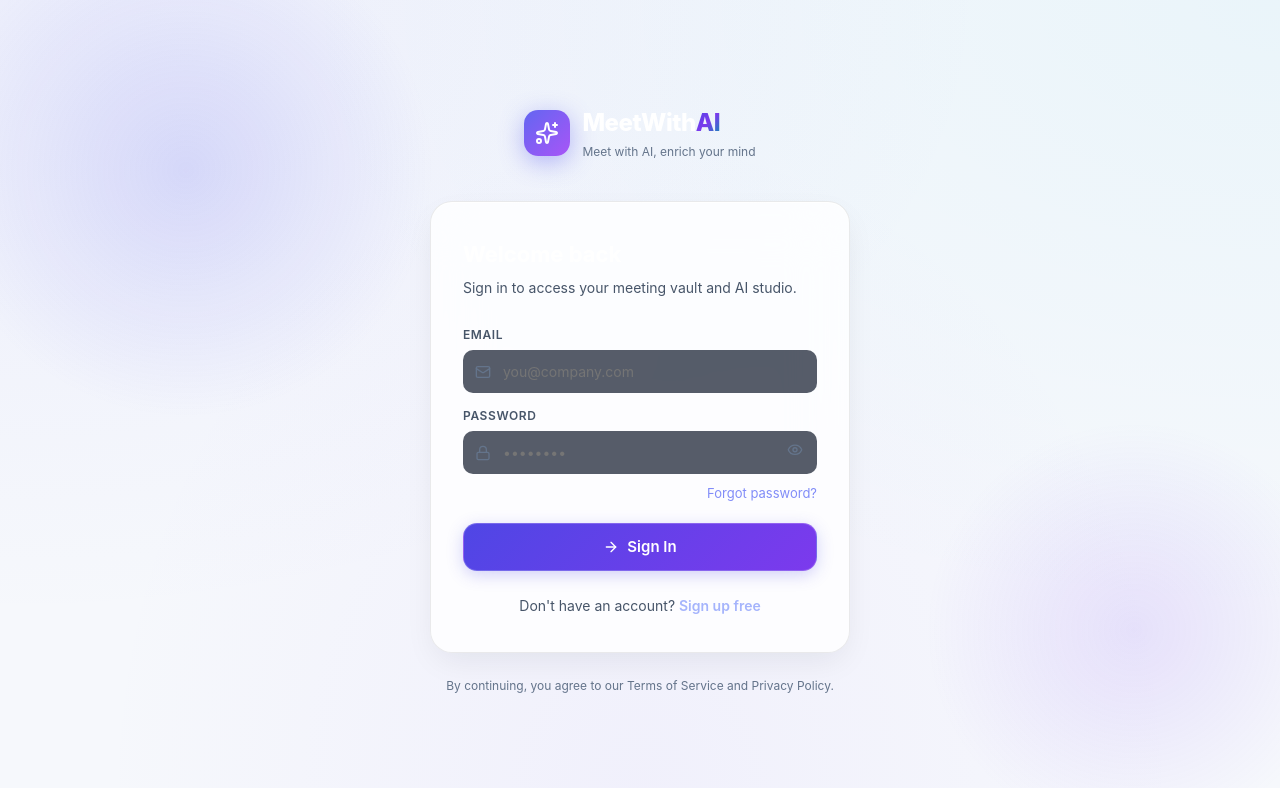
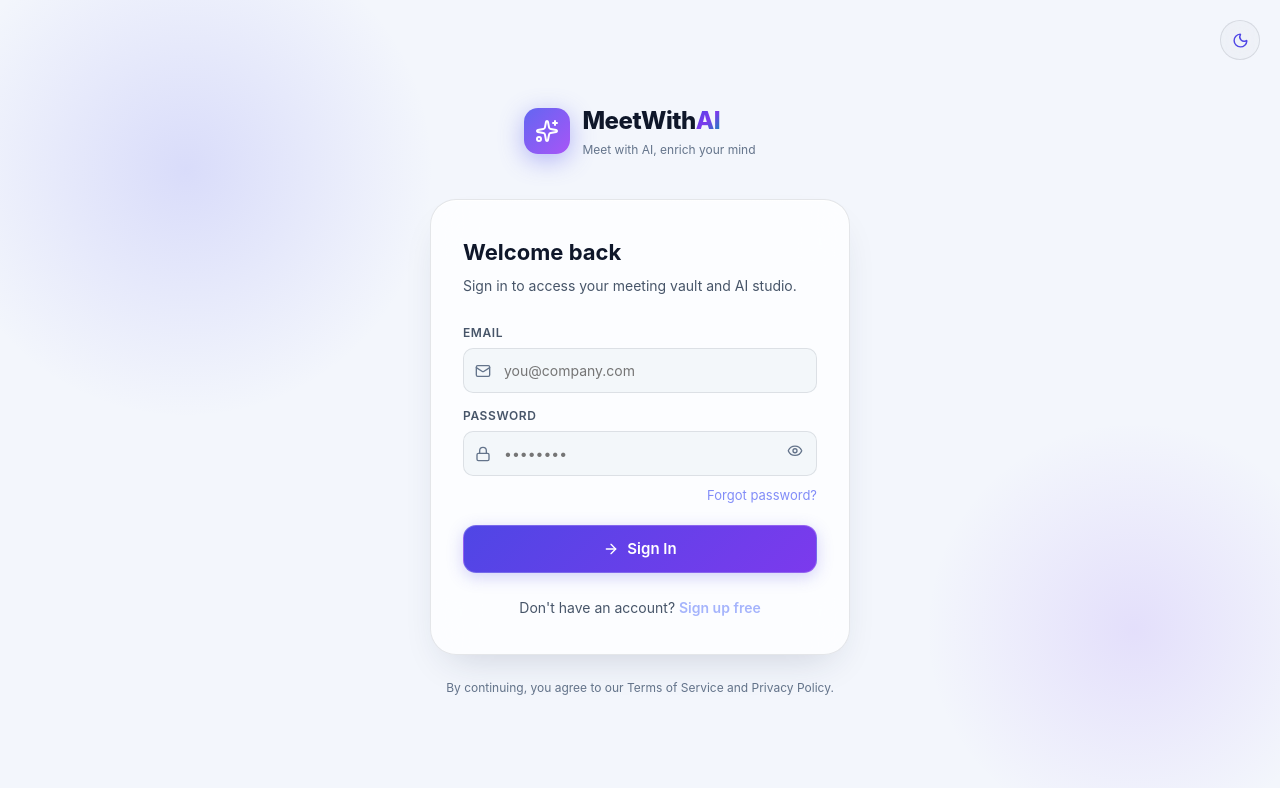
Before and after one commit to youhao015/meet_with_ai, a React (Vite) app: page / in a window 1280 px wide. Shown: the top 788 px of the page. Built offline with nearby package versions, Linux system fonts and the light colour scheme; no server answers.

Commit message:
Support direct browser Groq Whisper transcription for Vercel without local server

```diff
--- a/src/components/AudioCapturePanel.tsx
+++ b/src/components/AudioCapturePanel.tsx
@@ -257,7 +257,9 @@ export const AudioCapturePanel: React.FC<AudioCapturePanelProps> = ({
             background: 'var(--glass-surface-subtle)',
             padding: '10px 18px',
             borderRadius: '14px',
-            border: '1px solid var(--glass-border)'
+            border: '1px solid var(--glass-border)',
+            alignSelf: 'flex-end',
+            minHeight: '76px'
           }}>
             <div style={{ display: 'flex', alignItems: 'center', gap: '8px' }}>
               {isRecording ? (
--- a/src/components/AuthPage.tsx
+++ b/src/components/AuthPage.tsx
@@ -1,10 +1,12 @@
 import { useState } from 'react';
-import { Mail, Lock, User, Eye, EyeOff, Sparkles, ArrowRight, RefreshCw } from 'lucide-react';
+import { Mail, Lock, User, Eye, EyeOff, Sparkles, ArrowRight, RefreshCw, Moon, Sun } from 'lucide-react';
 import { signInWithEmail, signUpWithEmail, sendPasswordReset } from '../services/auth';
+import { useTheme } from '../context/ThemeContext';
 
 type AuthMode = 'login' | 'signup' | 'reset';
 
 export function AuthPage() {
+  const { theme, toggleTheme } = useTheme();
   const [mode, setMode] = useState<AuthMode>('login');
   const [email, setEmail] = useState('');
   const [password, setPassword] = useState('');
@@ -64,6 +66,18 @@ export function AuthPage() {
       position: 'relative',
       overflow: 'hidden'
     }}>
+      <button
+        type="button"
+        onClick={toggleTheme}
+        aria-label={`Switch to ${theme === 'dark' ? 'light' : 'dark'} mode`}
+        className="btn-secondary"
+        style={{
+          position: 'absolute', top: '20px', right: '20px', zIndex: 1,
+          width: '40px', height: '40px', padding: 0, borderRadius: '50%'
+        }}
+      >
+        {theme === 'dark' ? <Sun size={17} color="var(--accent-amber)" /> : <Moon size={17} color="var(--accent-primary)" />}
+      </button>
       {/* Background orbs */}
       <div style={{ position: 'absolute', inset: 0, pointerEvents: 'none', overflow: 'hidden' }}>
         <div style={{ position: 'absolute', top: '-10%', left: '-5%', width: '500px', height: '500px', borderRadius: '50%', background: 'radial-gradient(circle, rgba(99,102,241,0.18) 0%, transparent 70%)' }} />
@@ -76,7 +90,7 @@ export function AuthPage() {
           <Sparkles size={24} color="#ffffff" />
         </div>
         <div>
-          <span style={{ fontFamily: 'var(--font-heading)', fontSize: '24px', fontWeight: 800, color: '#ffffff', letterSpacing: '-0.5px' }}>
+          <span style={{ fontFamily: 'var(--font-heading)', fontSize: '24px', fontWeight: 800, color: 'var(--text-primary)', letterSpacing: '-0.5px' }}>
             MeetWith<span className="gradient-text">AI</span>
           </span>
           <p style={{ fontSize: '12px', color: 'var(--text-muted)', margin: '2px 0 0' }}>
@@ -89,7 +103,7 @@ export function AuthPage() {
       <div className="glass-panel" style={{ width: '100%', maxWidth: '420px', padding: '36px 32px' }}>
         {/* Card Header */}
         <div style={{ marginBottom: '28px' }}>
-          <h1 style={{ fontFamily: 'var(--font-heading)', fontSize: '22px', fontWeight: 700, color: '#ffffff', marginBottom: '6px' }}>
+          <h1 style={{ fontFamily: 'var(--font-heading)', fontSize: '22px', fontWeight: 700, color: 'var(--text-primary)', marginBottom: '6px' }}>
             {mode === 'login' ? 'Welcome back' : mode === 'signup' ? 'Create your account' : 'Reset password'}
           </h1>
           <p style={{ fontSize: '14px', color: 'var(--text-secondary)' }}>
@@ -239,10 +253,10 @@ const inputStyle: React.CSSProperties = {
   paddingRight: '14px',
   paddingTop: '11px',
   paddingBottom: '11px',
-  background: 'rgba(15, 23, 42, 0.7)',
+  background: 'var(--input-bg)',
   border: '1px solid var(--border-subtle)',
   borderRadius: '10px',
-  color: '#ffffff',
+  color: 'var(--text-primary)',
   fontSize: '14px',
   outline: 'none',
   boxSizing: 'border-box',
--- a/src/components/MeetingHistory.tsx
+++ b/src/components/MeetingHistory.tsx
@@ -143,7 +143,7 @@ export const MeetingHistory: React.FC<MeetingHistoryProps> = ({ onSelectMeeting
       ) : filteredMeetings.length === 0 ? (
         <div className="glass-panel" style={{ textAlign: 'center', padding: '60px 20px' }}>
           <Database size={36} color="#6366f1" style={{ margin: '0 auto 14px', display: 'block', opacity: 0.8 }} />
-          <h3 style={{ fontSize: '17px', color: '#ffffff', marginBottom: '6px' }}>
+          <h3 style={{ fontSize: '17px', color: 'var(--text-primary)', marginBottom: '6px' }}>
             {searchQuery ? 'No Matching Meetings' : 'No Saved Meetings Yet'}
           </h3>
           <p style={{ fontSize: '13px', color: 'var(--text-muted)', maxWidth: '420px', margin: '0 auto' }}>
--- a/src/index.css
+++ b/src/index.css
@@ -6,25 +6,29 @@
 :root,
 [data-theme="dark"] {
   /* Color Palette — Deep Space Obsidian */
-  --bg-primary: #070a12;
-  --bg-secondary: #0c111d;
-  --bg-radial-1: rgba(99, 102, 241, 0.12);
-  --bg-radial-2: rgba(139, 92, 246, 0.09);
-  --bg-radial-3: rgba(6, 182, 212, 0.07);
+  --bg-primary: #090c15;
+  --bg-secondary: #111725;
+  --bg-dark: var(--bg-primary);
+  --bg-radial-1: rgba(107, 114, 255, 0.18);
+  --bg-radial-2: rgba(168, 85, 247, 0.13);
+  --bg-radial-3: rgba(34, 211, 238, 0.09);
 
   /* Liquid Glass Surfaces */
-  --glass-surface: rgba(13, 18, 30, 0.72);
-  --glass-surface-hover: rgba(20, 27, 45, 0.82);
-  --glass-surface-active: rgba(28, 38, 62, 0.92);
-  --glass-surface-subtle: rgba(255, 255, 255, 0.03);
+  --glass-surface: rgba(19, 25, 40, 0.76);
+  --glass-surface-hover: rgba(31, 39, 60, 0.9);
+  --glass-surface-active: rgba(43, 54, 82, 0.94);
+  --glass-surface-subtle: rgba(255, 255, 255, 0.045);
 
   /* iOS Specular Borders & Highlights */
-  --glass-border: rgba(255, 255, 255, 0.1);
-  --glass-border-hover: rgba(255, 255, 255, 0.22);
-  --glass-specular-top: rgba(255, 255, 255, 0.16);
+  --glass-border: rgba(255, 255, 255, 0.12);
+  --border-subtle: var(--glass-border);
+  --glass-border-hover: rgba(255, 255, 255, 0.26);
+  --glass-specular-top: rgba(255, 255, 255, 0.2);
   --glass-specular-bottom: rgba(255, 255, 255, 0.02);
-  --glass-shadow: 0 16px 40px -8px rgba(0, 0, 0, 0.55), inset 0 1px 0 var(--glass-specular-top);
-  --glass-shadow-float: 0 24px 48px -12px rgba(0, 0, 0, 0.7), inset 0 1px 0 rgba(255, 255, 255, 0.22);
+  --glass-reflex-light: 0.38;
+  --glass-reflex-dark: 1.8;
+  --glass-shadow: 0 20px 50px -18px rgba(0, 0, 0, 0.72), inset 0 1px 0 var(--glass-specular-top);
+  --glass-shadow-float: 0 24px 54px -16px rgba(0, 0, 0, 0.78), inset 0 1px 0 rgba(255, 255, 255, 0.22);
 
   /* Accents & Hues */
   --accent-primary: #6366f1;
@@ -66,25 +70,29 @@
 
 [data-theme="light"] {
   /* Color Palette — Apple Alabaster / Frost Ivory */
-  --bg-primary: #f6f8fc;
+  --bg-primary: #f3f6fc;
   --bg-secondary: #ffffff;
+  --bg-dark: var(--bg-primary);
   --bg-radial-1: rgba(99, 102, 241, 0.07);
   --bg-radial-2: rgba(6, 182, 212, 0.05);
   --bg-radial-3: rgba(139, 92, 246, 0.05);
 
   /* Liquid Glass Surfaces */
-  --glass-surface: rgba(255, 255, 255, 0.82);
-  --glass-surface-hover: rgba(255, 255, 255, 0.94);
+  --glass-surface: rgba(255, 255, 255, 0.78);
+  --glass-surface-hover: rgba(255, 255, 255, 0.96);
   --glass-surface-active: #ffffff;
   --glass-surface-subtle: rgba(0, 0, 0, 0.02);
 
   /* iOS Specular Borders & Highlights */
-  --glass-border: rgba(0, 0, 0, 0.08);
+  --glass-border: rgba(15, 23, 42, 0.1);
+  --border-subtle: var(--glass-border);
   --glass-border-hover: rgba(0, 0, 0, 0.15);
   --glass-specular-top: rgba(255, 255, 255, 0.95);
   --glass-specular-bottom: rgba(0, 0, 0, 0.03);
-  --glass-shadow: 0 12px 32px -6px rgba(15, 23, 42, 0.08), inset 0 1px 0 var(--glass-specular-top);
-  --glass-shadow-float: 0 20px 40px -10px rgba(15, 23, 42, 0.14), inset 0 1px 0 rgba(255, 255, 255, 1);
+  --glass-reflex-light: 1;
+  --glass-reflex-dark: 0.7;
+  --glass-shadow: 0 18px 42px -18px rgba(32, 47, 77, 0.2), inset 0 1px 0 var(--glass-specular-top);
+  --glass-shadow-float: 0 22px 46px -14px rgba(32, 47, 77, 0.22), inset 0 1px 0 rgba(255, 255, 255, 1);
 
   /* Accents & Hues */
   --accent-primary: #4f46e5;
@@ -141,9 +149,9 @@ body {
   font-family: var(--font-body);
   background-color: var(--bg-primary);
   background-image:
-    radial-gradient(at 0% 0%, var(--bg-radial-1) 0px, transparent 55%),
-    radial-gradient(at 100% 0%, var(--bg-radial-2) 0px, transparent 55%),
-    radial-gradient(at 50% 100%, var(--bg-radial-3) 0px, transparent 60%);
+    radial-gradient(at 0% 0%, var(--bg-radial-1) 0px, transparent 52%),
+    radial-gradient(at 100% 0%, var(--bg-radial-2) 0px, transparent 48%),
+    radial-gradient(at 50% 100%, var(--bg-radial-3) 0px, transparent 58%);
   background-attachment: fixed;
   color: var(--text-primary);
   min-height: 100vh;
@@ -219,7 +227,7 @@ button:disabled {
   backdrop-filter: blur(28px) saturate(190%);
   -webkit-backdrop-filter: blur(28px) saturate(190%);
   border: 1px solid var(--glass-border);
-  border-radius: 22px;
+  border-radius: 26px;
   box-shadow: var(--glass-shadow);
   transition: all 0.28s cubic-bezier(0.16, 1, 0.3, 1);
   position: relative;
@@ -227,7 +235,7 @@ button:disabled {
 
 .glass-panel:hover {
   border-color: var(--glass-border-hover);
-  transform: translateY(-2px);
+  transform: translateY(-1px);
 }
 
 .glass-panel-subtle {
@@ -273,14 +281,51 @@ button:disabled {
   display: flex;
   align-items: center;
   gap: 6px;
-  background: var(--dock-bg);
-  backdrop-filter: blur(34px) saturate(210%);
-  -webkit-backdrop-filter: blur(34px) saturate(210%);
-  padding: 7px 10px;
-  border-radius: 40px;
-  border: 1px solid var(--dock-border);
-  box-shadow: var(--glass-shadow-float);
+  background-color: color-mix(in srgb, var(--dock-bg) 32%, transparent);
+  backdrop-filter: blur(13px) saturate(150%);
+  -webkit-backdrop-filter: blur(13px) saturate(150%);
+  padding: 8px 9px;
+  border-radius: 34px;
+  border: 1px solid color-mix(in srgb, white calc(var(--glass-reflex-light) * 52%), transparent);
+  box-shadow:
+    inset 0 0 0 1px color-mix(in srgb, white calc(var(--glass-reflex-light) * 15%), transparent),
+    inset 2px 3px 0 -2px color-mix(in srgb, white calc(var(--glass-reflex-light) * 90%), transparent),
+    inset -2px -2px 0 -2px color-mix(in srgb, white calc(var(--glass-reflex-light) * 74%), transparent),
+    inset -3px -8px 1px -6px color-mix(in srgb, white calc(var(--glass-reflex-light) * 60%), transparent),
+    inset -0.3px -1px 4px 0 color-mix(in srgb, black calc(var(--glass-reflex-dark) * 12%), transparent),
+    inset -1.5px 2.5px 0 -2px color-mix(in srgb, black calc(var(--glass-reflex-dark) * 20%), transparent),
+    inset 0 3px 4px -2px color-mix(in srgb, black calc(var(--glass-reflex-dark) * 20%), transparent),
+    0 6px 20px color-mix(in srgb, black calc(var(--glass-reflex-dark) * 14%), transparent);
   transition: all 0.3s cubic-bezier(0.16, 1, 0.3, 1);
+  position: relative;
+  overflow: hidden;
+  isolation: isolate;
+}
+
+.ios-dock::before {
+  content: '';
+  position: absolute;
+  z-index: -1;
+  top: -70%;
+  left: -14%;
+  width: 78%;
+  height: 125%;
+  border-radius: 50%;
+  background: radial-gradient(ellipse, color-mix(in srgb, white calc(var(--glass-reflex-light) * 90%), transparent) 0%, transparent 68%);
+  filter: blur(11px);
+  opacity: 0.8;
+  pointer-events: none;
+}
+
+.ios-dock::after {
+  content: '';
+  position: absolute;
+  z-index: -1;
+  inset: 1px;
+  border-radius: inherit;
+  border: 1px solid color-mix(in srgb, white calc(var(--glass-reflex-light) * 22%), transparent);
+  border-bottom-color: color-mix(in srgb, black calc(var(--glass-reflex-dark) * 8%), transparent);
+  pointer-events: none;
 }
 
 .ios-dock-tab {
@@ -291,7 +336,7 @@ button:disabled {
   gap: 3px;
   padding: 8px 16px;
   min-width: 68px;
-  border-radius: 28px;
+  border-radius: 24px;
   background: transparent;
   border: 1px solid transparent;
   color: var(--text-muted);
@@ -303,7 +348,7 @@ button:disabled {
 
 .ios-dock-tab:hover {
   color: var(--text-primary);
-  background: rgba(255, 255, 255, 0.05);
+  background: rgba(255, 255, 255, 0.15);
 }
 
 .ios-dock-tab:active {
@@ -311,10 +356,15 @@ button:disabled {
 }
 
 .ios-dock-tab.active {
-  background: var(--dock-indicator);
-  border-color: var(--dock-indicator-border);
+  background-color: color-mix(in srgb, var(--dock-indicator) 32%, transparent);
+  border-color: color-mix(in srgb, white calc(var(--glass-reflex-light) * 48%), transparent);
   color: var(--accent-primary);
-  box-shadow: 0 4px 16px var(--accent-primary-glow);
+  box-shadow:
+    inset 0 0 0 1px color-mix(in srgb, white calc(var(--glass-reflex-light) * 12%), transparent),
+    inset 2px 1px 0 -1px color-mix(in srgb, white calc(var(--glass-reflex-light) * 84%), transparent),
+    inset -1.5px -1px 0 -1px color-mix(in srgb, white calc(var(--glass-reflex-light) * 62%), transparent),
+    inset -1px 2px 3px -1px color-mix(in srgb, black calc(var(--glass-reflex-dark) * 18%), transparent),
+    0 4px 12px var(--accent-primary-glow);
 }
 
 .ios-dock-tab .dock-label {
@@ -387,7 +437,7 @@ button:disabled {
   padding: 10px 20px;
   font-size: 13.5px;
   font-weight: 600;
-  border-radius: 14px;
+  border-radius: 13px;
   border: 1px solid rgba(255, 255, 255, 0.2);
   box-shadow: 0 4px 16px var(--accent-primary-glow);
   cursor: pointer;
@@ -413,7 +463,7 @@ button:disabled {
   padding: 10px 18px;
   font-size: 13.5px;
   font-weight: 500;
-  border-radius: 14px;
+  border-radius: 13px;
   border: 1px solid var(--glass-border);
   backdrop-filter: blur(12px);
   -webkit-backdrop-filter: blur(12px);
@@ -441,7 +491,7 @@ button:disabled {
   padding: 10px 18px;
   font-size: 13.5px;
   font-weight: 600;
-  border-radius: 14px;
+  border-radius: 13px;
   border: 1px solid rgba(255, 255, 255, 0.2);
   box-shadow: 0 4px 18px var(--accent-rose-glow);
   cursor: pointer;
```
Also changed, not shown: src/components/SettingsView.tsx (+61 -1 lines), src/services/transcription.ts (+78 -7 lines), 1 other file (tests, documents, lock files or other folders).
